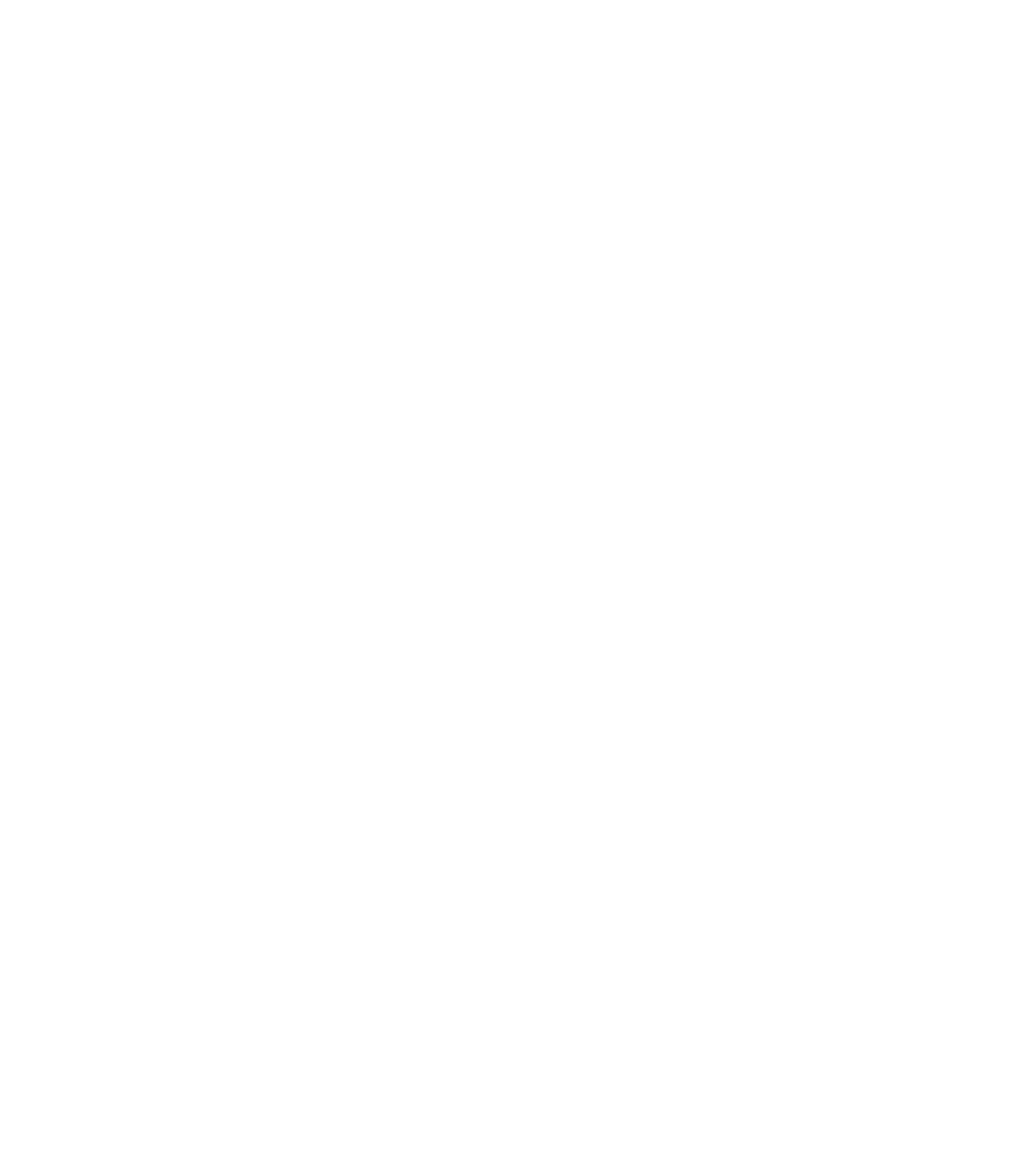
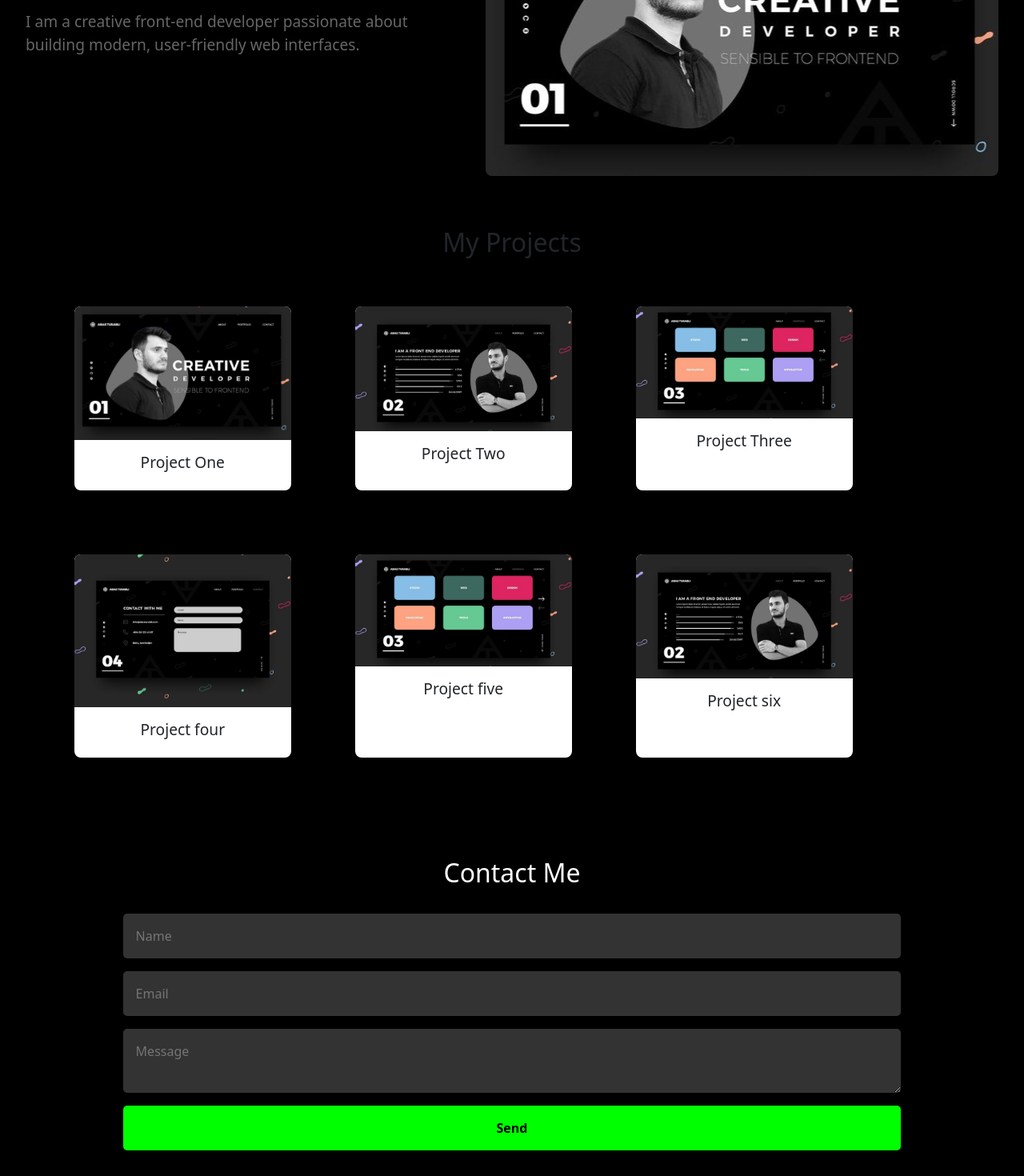
Before and after one commit to FabriceRandrianaivo/portfo, a React (Vite) app: page / in a window 1280 px wide. Shown: the part 1006-2476 px from the top of the page at 80% size. Before the commit the page ends 800 px from the top, so only its background shows below. Built offline with nearby package versions, Linux system fonts and the light colour scheme.

Commit message:
add id and classe

```diff
--- a/src/components/hero.tsx
+++ b/src/components/hero.tsx
@@ -1,14 +1,51 @@
-import React from "react";
+import React, { useState } from "react";
 import Particles from "react-tsparticles";
 import { loadFull } from "tsparticles";
 import { motion } from "framer-motion";
 import me from "../assets/modele/ia-rm.png";
-// import About from "../pages/about";
-// import Portfolio from "../pages/portfo";
-// import Contact from "../pages/contact";
+import About from "../pages/about";
+import aboutImage from "../assets/modele/1.jpg";
+import Portfolio from "../pages/portfo";
+import Contact from "../pages/contact";
+
+import img1 from "../assets/modele/1.jpg";
+import img2 from "../assets/modele/2.jpg";
+import img3 from "../assets/modele/3.jpg";
+import img4 from "../assets/modele/4.jpg";
+
+const projects = [
+  { id: 1, title: "Project One", image: img1 },
+  { id: 2, title: "Project Two", image: img2 },
+  { id: 3, title: "Project Three", image: img3 },
+  { id: 4, title: "Project four", image: img4 },
+  { id: 5, title: "Project five", image: img3 },
+  { id: 6, title: "Project six", image: img2 },
+
+];
+
+interface ContactForm {
+  name: string;
+  email: string;
+  message: string;
+}
+
 const Hero: React.FC = () => {
   const particlesInit = async (main: any) => {
     await loadFull(main);
+  };
+  const [form, setForm] = useState<ContactForm>({
+    name: "",
+    email: "",
+    message: "",
+  });
+
+  const handleChange = (e: React.ChangeEvent<HTMLInputElement | HTMLTextAreaElement>) => {
+    setForm({ ...form, [e.target.name]: e.target.value });
+  };
+
+  const handleSubmit = (e: React.FormEvent) => {
+    e.preventDefault();
+    console.log("Form submitted:", form);
   };
 
   return (
@@ -42,18 +79,55 @@
         </motion.div>
 
       </section>
-{/*
+
       <section id="about" className="about">
-        <About />
+        <div className="about-content">
+          <h2>About Me</h2>
+          <p>
+            I am a creative front-end developer passionate about building modern, user-friendly web interfaces.
+          </p>
+        </div>
+        <img src={aboutImage} alt="About" className="about-image" />
       </section>
 
       <section id="portfolio" className="portfolio">
-        <Portfolio />
+        <h2>My Projects</h2>
+        <div className="portfolio-grid">
+          {projects.map((project) => (
+            <div key={project.id} className="portfolio-item">
+              <img src={project.image} alt={project.title} />
+              <h3>{project.title}</h3>
+            </div>
+          ))}
+        </div>
       </section>
 
       <section id="contact" className="contact">
-        <Contact />
-      </section> */}
+        <h2>Contact Me</h2>
+        <form onSubmit={handleSubmit}>
+          <input
+            type="text"
+            name="name"
+            placeholder="Name"
+            value={form.name}
+            onChange={handleChange}
+          />
+          <input
+            type="email"
+            name="email"
+            placeholder="Email"
+            value={form.email}
+            onChange={handleChange}
+          />
+          <textarea
+            name="message"
+            placeholder="Message"
+            value={form.message}
+            onChange={handleChange}
+          />
+          <button type="submit">Send</button>
+        </form>
+      </section>
 
     </div>
   );
```
